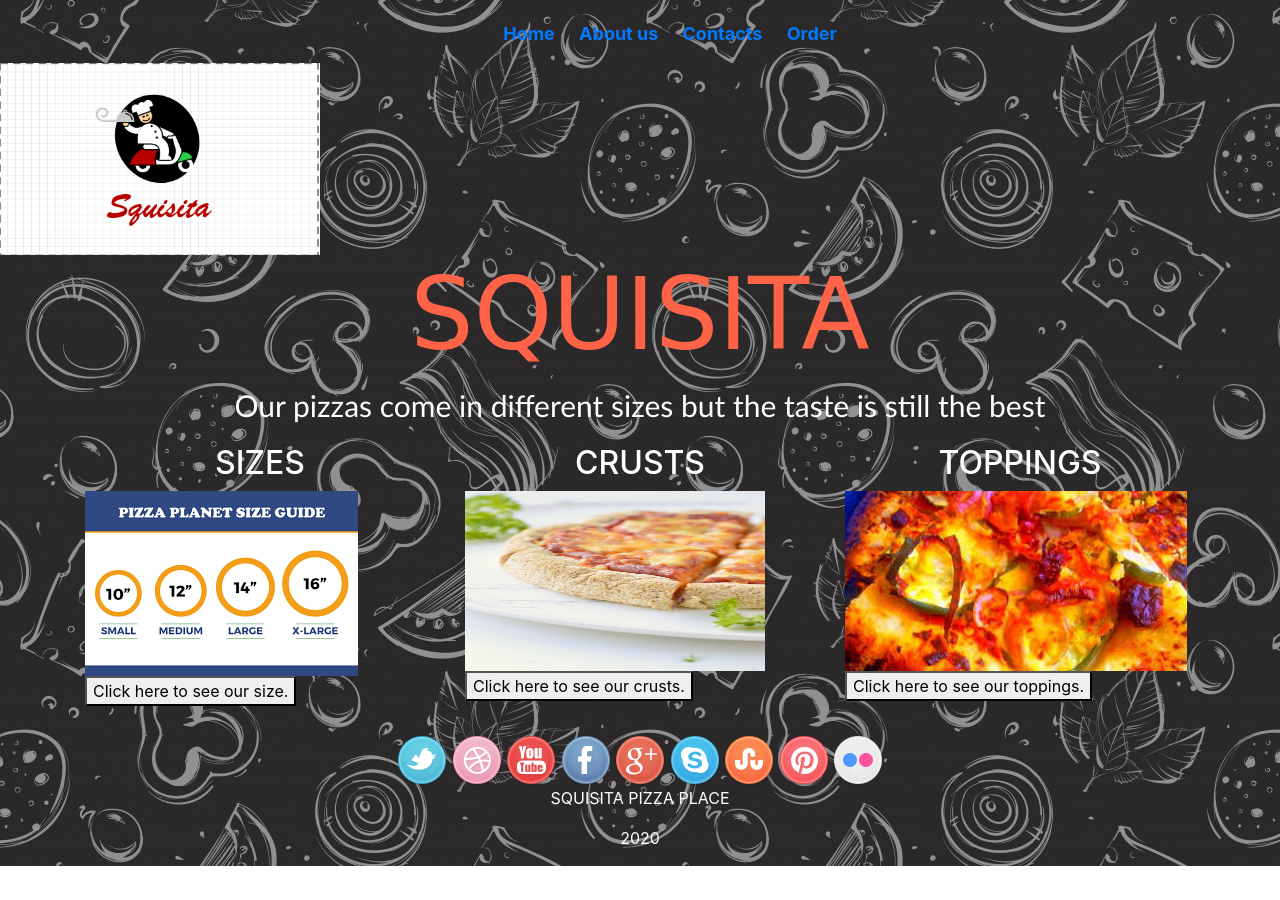
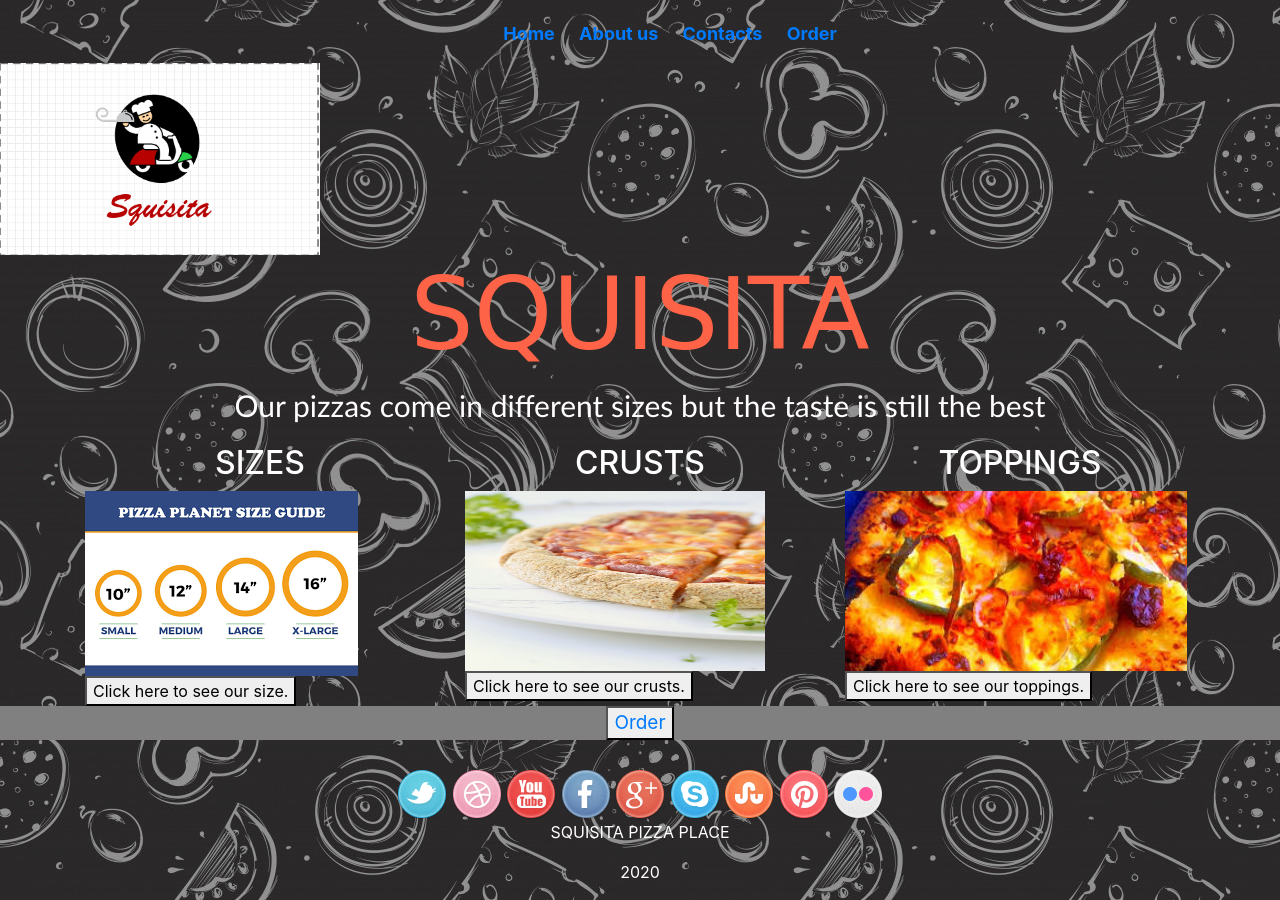
Before and after one commit to LaukeyMwaura/Squisita-food-place, a plain HTML site: page index.html in a window 1280 px wide. Before the commit the page ends 866 px from the top, so only its background shows below. Drawn offline with nearby package versions, Linux system fonts and the light colour scheme; a script that the page names is missing; a web font is replaced by a local one.

Commit message:
The butons are added color and are redirecting

```diff
--- a/css/styles.css
+++ b/css/styles.css
@@ -77,3 +77,9 @@ body {
 .us {
     background-image: url(/img/au.jpeg);
 }
+
+.but {
+    text-align: center;
+    font-size: 19px;
+    background-color: grey;
+}
--- a/index.html
+++ b/index.html
@@ -129,6 +129,9 @@
             </div>
         </div>
     </div>
+    <div class="but">
+        <button><a  href="order.html">Order</a></button>
+    </div>
     <div class="icons">
         <img src="img/twitter.png">
         <img src="img/dribble.png">
```
Also changed, not shown: 1 other file.
